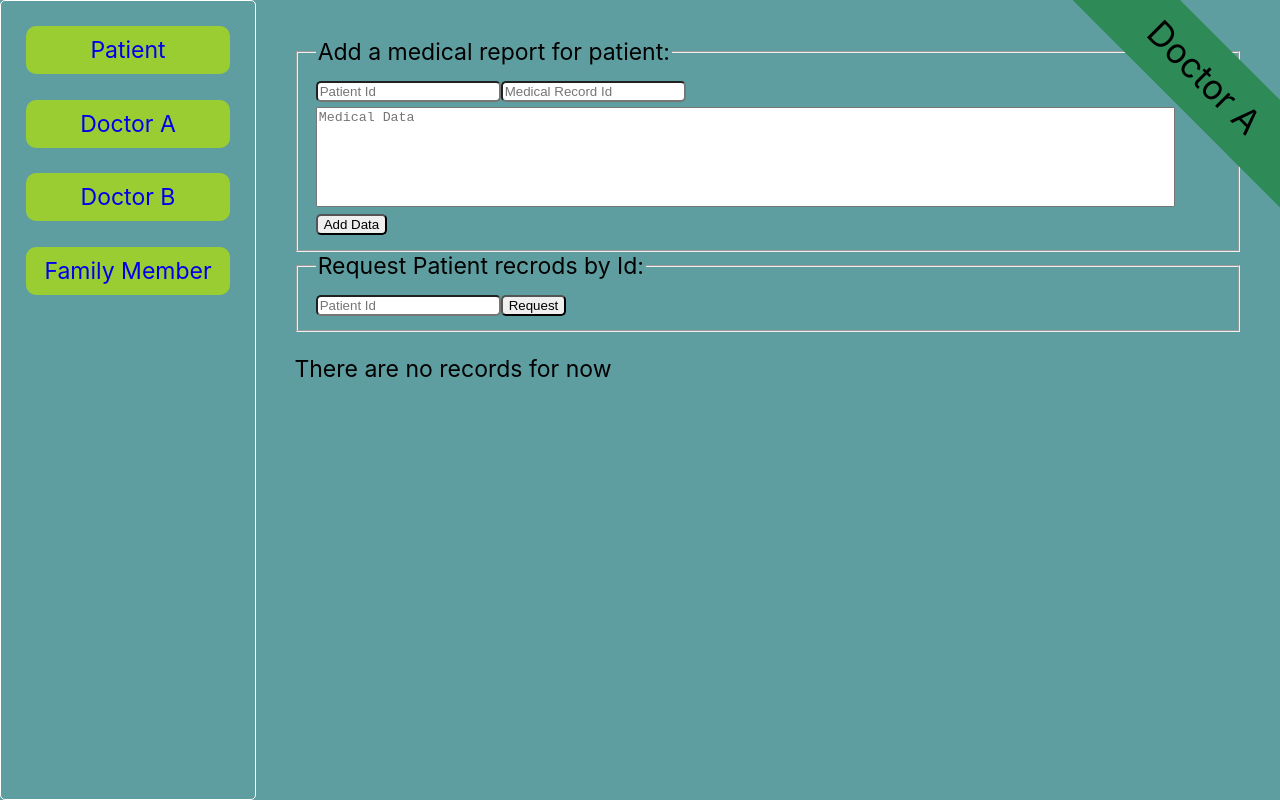
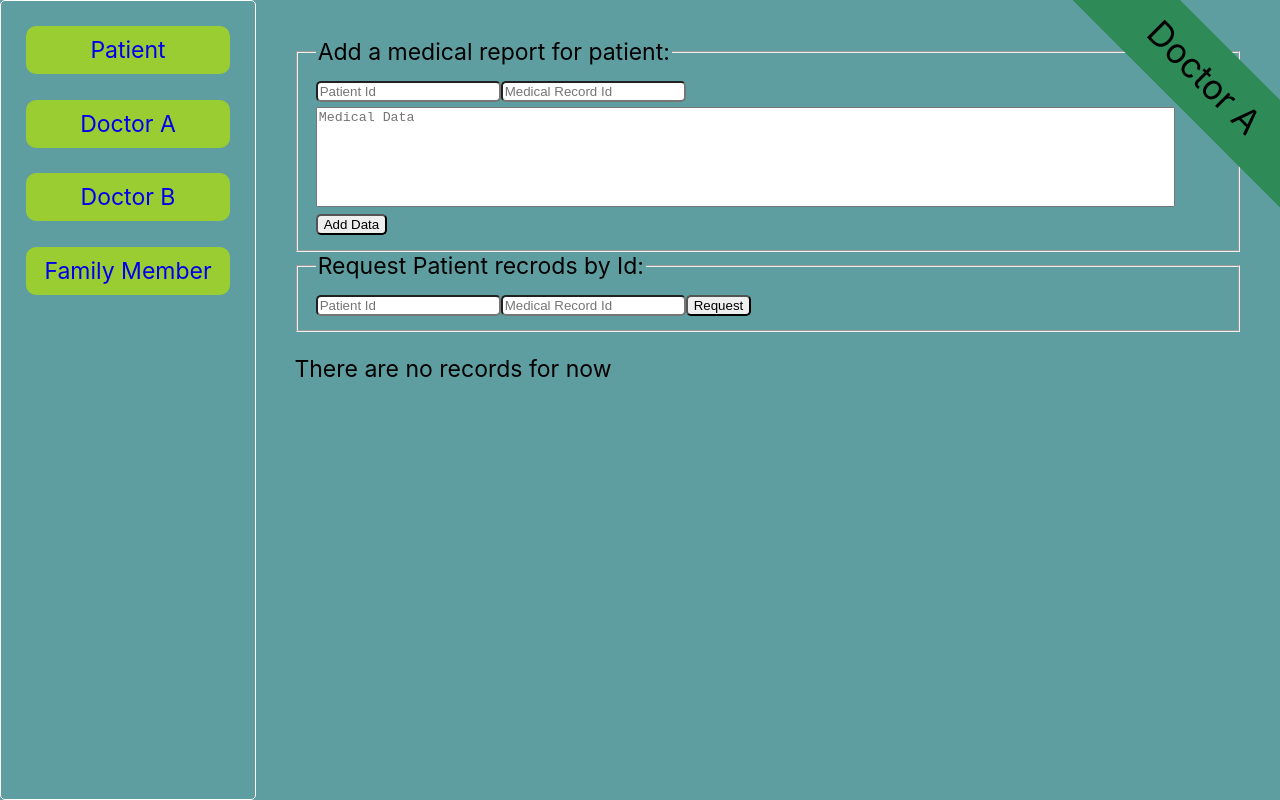
Before and after one commit to majid-T/DAPP1-Electronic-Health-Records, a React (Create React App) app in the folder frontend/: page /DoctorA in a window 1280 px wide. Shown: the top 800 px of the page. Built offline with nearby package versions, Linux system fonts and the light colour scheme.

Commit message:
Changing patient record for single req

```diff
--- a/frontend/src/components/DoctorA.js
+++ b/frontend/src/components/DoctorA.js
@@ -3,24 +3,24 @@ import RequestForPatientData from "./RequestForPatientData";
 import RecordDoctorView from "./RecrodView";
 import AddRecordByDr from "./doctorComponents/AddRecordByDr";
 const DoctorA = (props) => {
+  const apiUrl = props.apiUrl;
   const identity = "doctorA";
   const [loading, setLoading] = useState(false);
-  const [patientRecords, setPatientRecords] = useState([]);
+  const [patientRecord, setPatientRecord] = useState(null);
 
   useEffect(() => {}, [loading]);
 
   return (
     <div className="container">
       <span className="ribbon">Doctor A</span>
-      <AddRecordByDr identity={identity} />
+      <AddRecordByDr identity={identity} apiUrl={apiUrl} />
       <RequestForPatientData
         identity={identity}
-        setPatientRecords={setPatientRecords}
+        setPatientRecord={setPatientRecord}
+        apiUrl={apiUrl}
       />
-      {patientRecords.length > 0 ? (
-        patientRecords.map((rec, key) => {
-          return <RecordDoctorView record={rec} />;
-        })
+      {patientRecord != null ? (
+        <RecordDoctorView record={patientRecord} />
       ) : (
         <p>There are no records for now</p>
       )}
--- a/frontend/src/components/FamilyMember.js
+++ b/frontend/src/components/FamilyMember.js
@@ -3,6 +3,7 @@ import RequestForPatientData from "./RequestForPatientData";
 import RecordDoctorView from "./RecrodView";
 
 const FamilyMember = (props) => {
+  const apiUrl = props.apiUrl;
   const identity = "family";
   const [loading, setLoading] = useState(false);
   const [patientRecords, setPatientRecords] = useState([]);
@@ -15,6 +16,7 @@ const FamilyMember = (props) => {
       <RequestForPatientData
         identity={identity}
         setPatientRecords={setPatientRecords}
+        apiUrl={apiUrl}
       />
       {patientRecords.length > 0 ? (
         patientRecords.map((rec, key) => {
--- a/frontend/src/components/Patient.js
+++ b/frontend/src/components/Patient.js
@@ -10,7 +10,6 @@ const Patient = (props) => {
   const loadPatientRecords = () => {
     setLoading(true);
 
-    //TODO modify chaincode to send all record if all recived as medicalRecordId
     fetch(
       `${apiUrl}get-medical-record/?name=${identity}&recId=all&userId=${identity}`
     )
--- a/frontend/src/components/RequestForPatientData.js
+++ b/frontend/src/components/RequestForPatientData.js
@@ -1,42 +1,53 @@
 import React, { useState, useEffect } from "react";
 
 const RequestForPatientData = (props) => {
+  const apiUrl = props.apiUrl;
   const identity = props.identity;
-  const dummyRecords = [
-    {
-      medicalRecordId: "MA-1001",
-      uploadedBy: "Doctor A",
-      dateUploaded: "01/01/01",
-      medicalRecordData:
-        "Deserunt adipisicing labore ut incididunt.Exercitation eu nostrud ad cupidatat deserunt in excepteur sint proident laboris cupidatat.",
-      consentTo: ["DoctorA"],
-    },
-    {
-      medicalRecordId: "MA-1003",
-      uploadedBy: "Doctor B",
-      dateUploaded: "01/01/01",
-      medicalRecordData:
-        "Deserunt adipisicing labore ut incididunt.Exercitation eu nostrud ad cupidatat deserunt in excepteur sint proident laboris cupidatat.",
-      consentTo: ["DoctorB", "DoctorA"],
-    },
-    {
-      medicalRecordId: "MA-1004",
-      uploadedBy: "Doctor B",
-      dateUploaded: "01/01/01",
-      medicalRecordData:
-        "Exercitation eu nostrud ad cupidatat deserunt in excepteur sint proident laboris cupidatat.",
-      consentTo: ["DoctorB", "DoctorA"],
-    },
-  ];
+  // const dummyRecords = [
+  //   {
+  //     medicalRecordId: "MA-1001",
+  //     uploadedBy: "Doctor A",
+  //     dateUploaded: "01/01/01",
+  //     medicalRecordData:
+  //       "Deserunt adipisicing labore ut incididunt.Exercitation eu nostrud ad cupidatat deserunt in excepteur sint proident laboris cupidatat.",
+  //     consentTo: ["DoctorA"],
+  //   },
+  //   {
+  //     medicalRecordId: "MA-1003",
+  //     uploadedBy: "Doctor B",
+  //     dateUploaded: "01/01/01",
+  //     medicalRecordData:
+  //       "Deserunt adipisicing labore ut incididunt.Exercitation eu nostrud ad cupidatat deserunt in excepteur sint proident laboris cupidatat.",
+  //     consentTo: ["DoctorB", "DoctorA"],
+  //   },
+  //   {
+  //     medicalRecordId: "MA-1004",
+  //     uploadedBy: "Doctor B",
+  //     dateUploaded: "01/01/01",
+  //     medicalRecordData:
+  //       "Exercitation eu nostrud ad cupidatat deserunt in excepteur sint proident laboris cupidatat.",
+  //     consentTo: ["DoctorB", "DoctorA"],
+  //   },
+  // ];
 
   const [loading, setLoading] = useState(false);
   const [patientID, setPatientId] = useState("");
+  const [medicalRecordId, setMedicalRecordId] = useState("");
 
   useEffect(() => {}, [loading]);
 
   const requestPatientRecords = () => {
-    // alert(`Requesting ${patientID} records from identity ${identity}`);
-    props.setPatientRecords(dummyRecords);
+    console.log(apiUrl);
+    fetch(
+      `${apiUrl}get-medical-record/?name=${patientID}&recId=${medicalRecordId}&userId=${identity}`
+    )
+      .then((response) => response.json())
+      .then((data) => {
+        props.setPatientRecord(data.data);
+        console.log(data.data);
+        setLoading(false);
+      });
+    // props.setPatientRecords(dummyRecords);
   };
 
   return (
@@ -49,6 +60,11 @@ const RequestForPatientData = (props) => {
             placeholder="Patient Id"
             onChange={(event) => setPatientId(event.target.value)}
           ></input>
+          <input
+            type="string"
+            placeholder="Medical Record Id"
+            onChange={(event) => setMedicalRecordId(event.target.value)}
+          ></input>
           <button type="button" onClick={requestPatientRecords}>
             Request
           </button>
```
